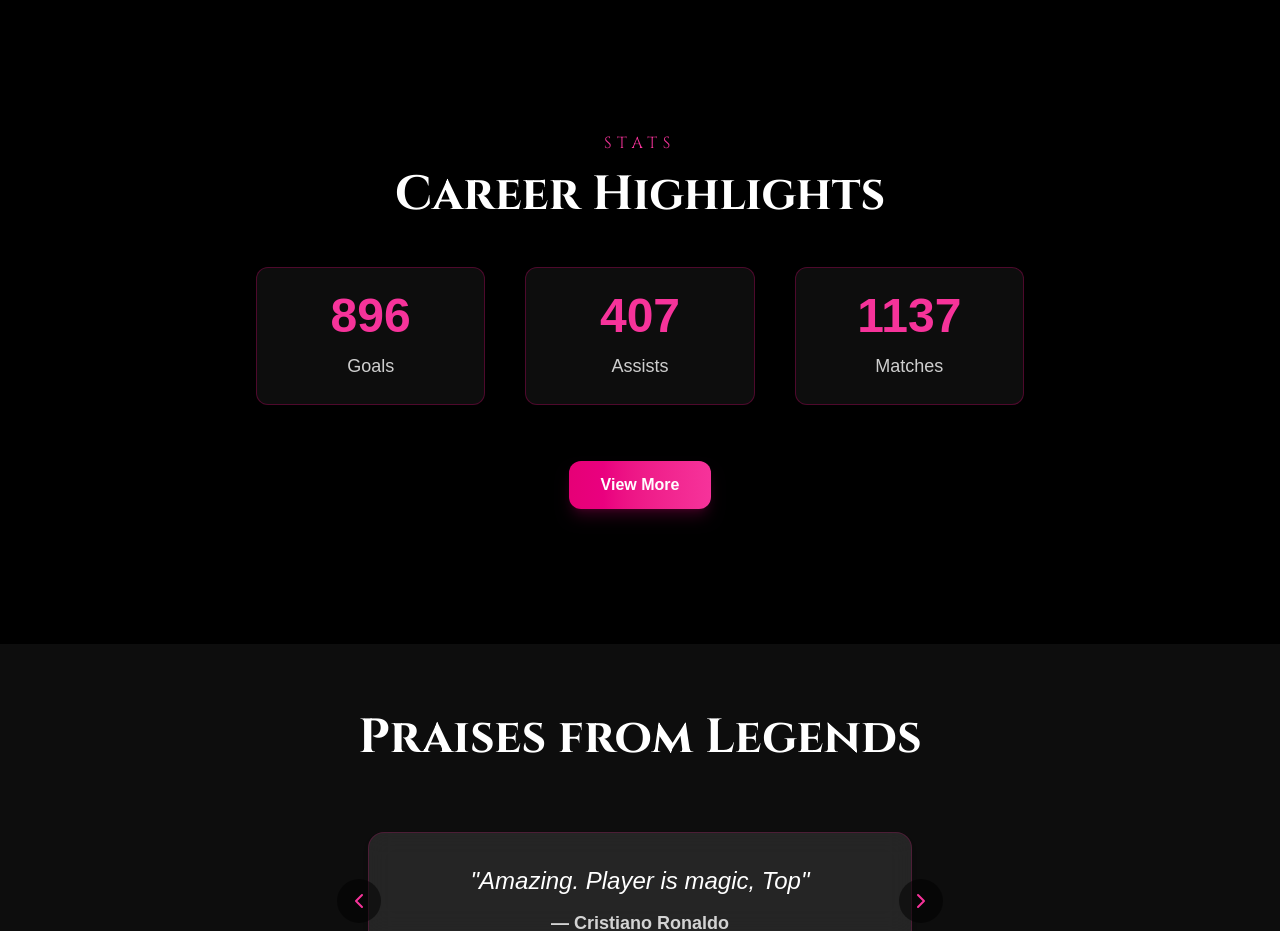
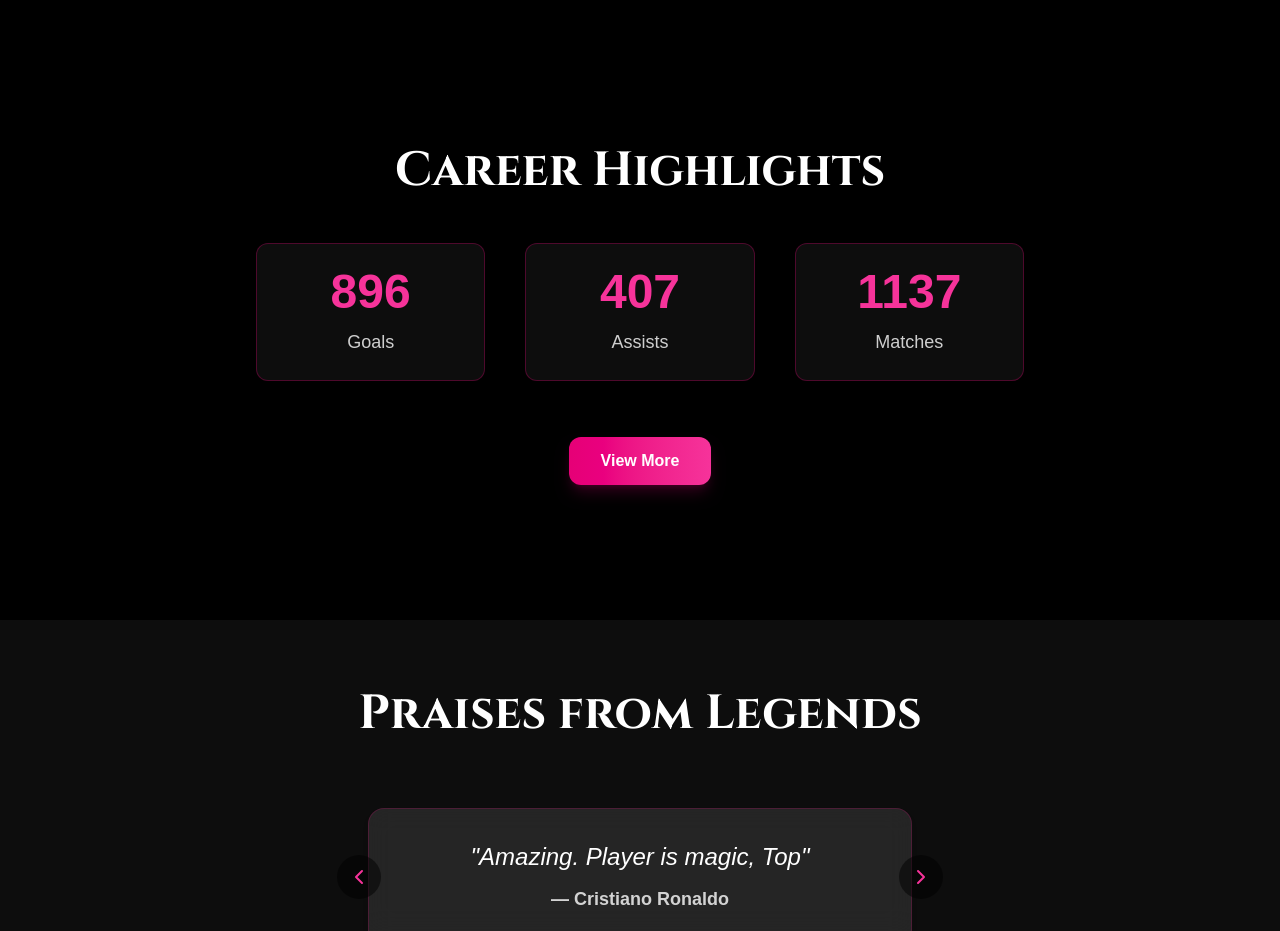
Before and after one commit to Shahzilllll/messi, a Next.js app: page / in a window 1280 px wide. Shown: the part 2560-3491 px from the top of the page. Built offline with nearby package versions, Linux system fonts and the light colour scheme.

Commit message:
Update statshome.tsx

```diff
--- a/app/components/statshome.tsx
+++ b/app/components/statshome.tsx
@@ -99,7 +99,7 @@ export default function HomeStatsSection() {
         }`}
         style={{ fontFamily: "Cinzel" }}
       >
-        STATS
+
       </h3>
 
       {/* Title */}
```
